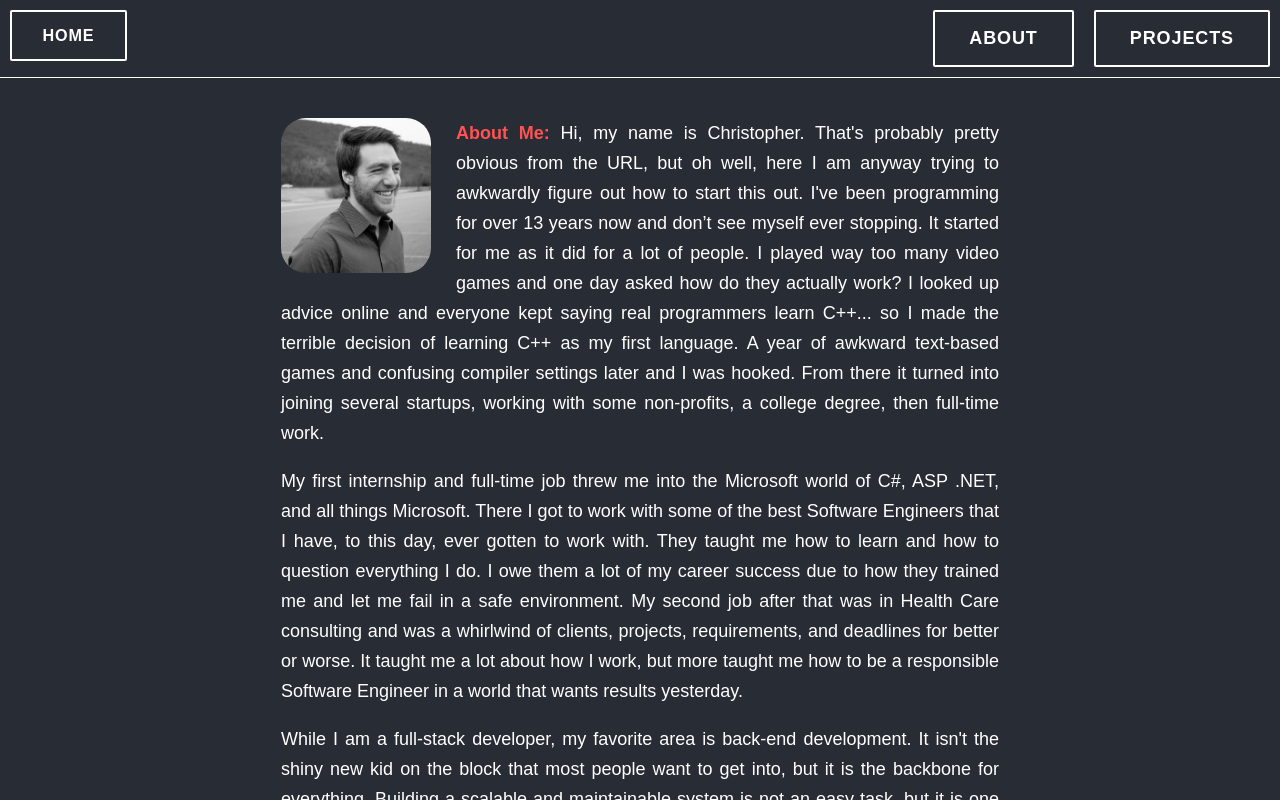
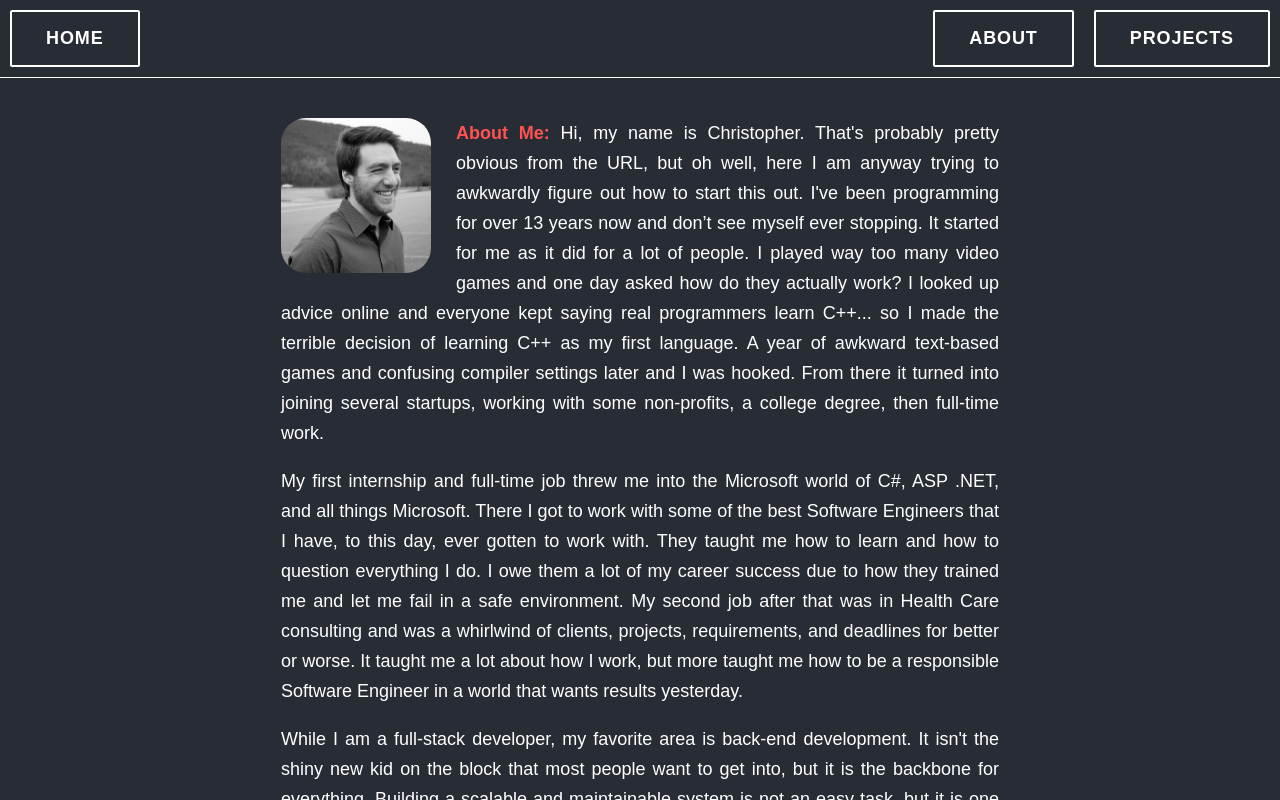
Before and after one commit to ChristopherMWood/www.christopherwood.dev, a React (Create React App) app: page /about in a window 1280 px wide. Built offline with nearby package versions, Linux system fonts and the light colour scheme.

Commit message:
Fixed nav style bug in sizing

```diff
--- a/src/components/nav/nav.tsx
+++ b/src/components/nav/nav.tsx
@@ -6,12 +6,12 @@ function GlobalNav() {
   const location = useLocation();
   const [firstLoad, setFirstLoad] = React.useState(true);
   const [navClasses, setNavClasses] = React.useState('');
-  const [homeButtonClasses, setHomeButtonClasses] = React.useState('btn draw-border');
+  const [homeButtonClasses, setHomeButtonClasses] = React.useState('btn draw-border nav-button');
 
   React.useEffect(() => {
     if (firstLoad) {
       if (location.pathname === '/') {
-        setHomeButtonClasses('btn draw-border no-opacity');
+        setHomeButtonClasses('btn draw-border no-opacity nav-button');
       } else {
         setNavClasses('nav-border');
       }
```
